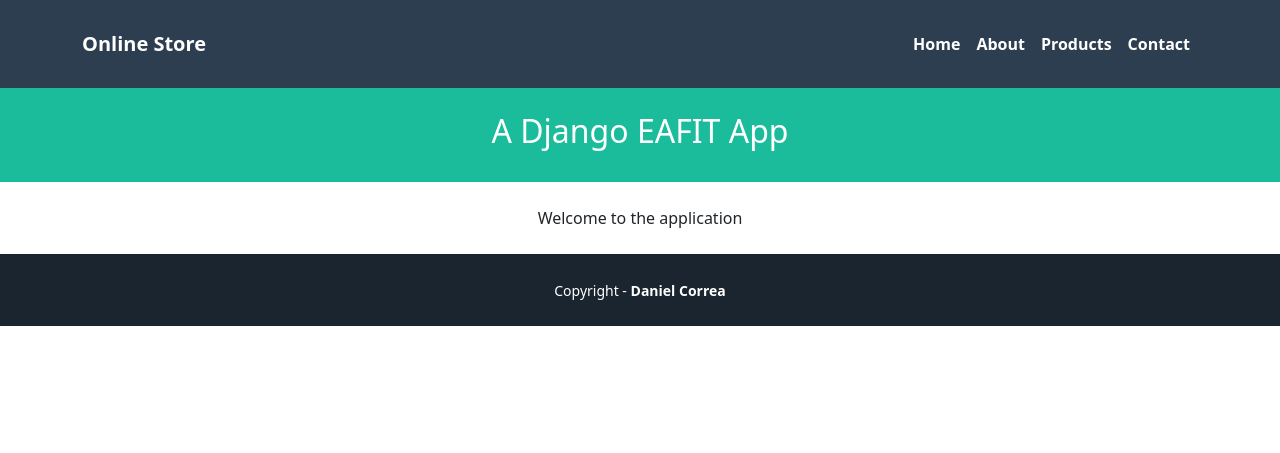
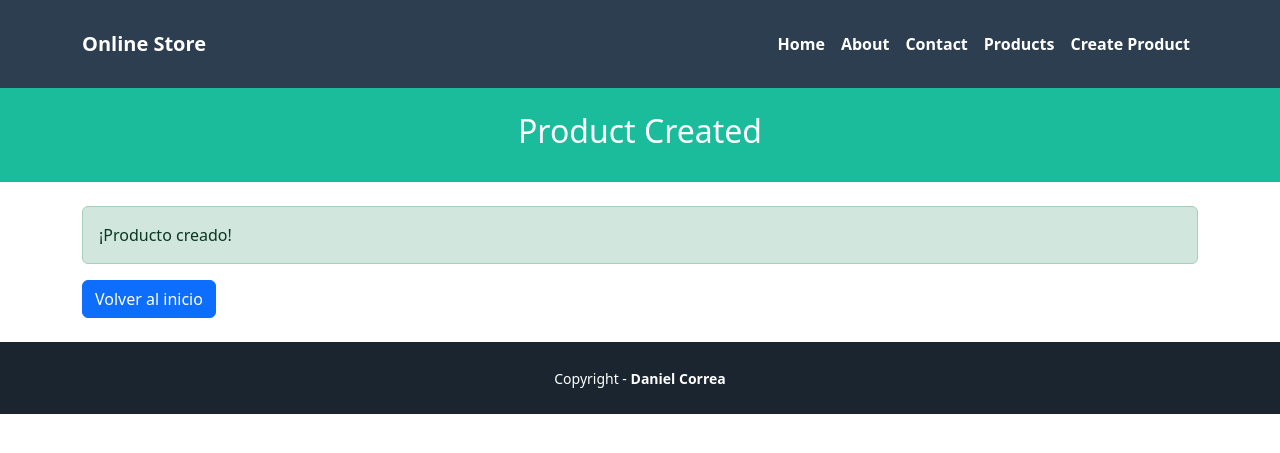
Before and after one commit to mgmedinac/Django-tutorials-Maria-Clara, a Django app: page /products/created/ in a window 1280 px wide. Shown: the top 453 px of the page. Run offline with Django 4.2, Linux system fonts and the light colour scheme.

Commit message:
creacion de vista de mensaje exitoso al crear un nuevo producto

```diff
--- a/pages/templates/pages/base.html
+++ b/pages/templates/pages/base.html
@@ -21,9 +21,9 @@
                 <div class="navbar-nav ms-auto">
                     <a class="nav-link active" href="{% url 'home' %}">Home</a>
                     <a class="nav-link active" href="{% url 'about' %}">About</a>
+                    <a class="nav-link active" href="{% url 'contact' %}">Contact</a>
                     <a class="nav-link active" href="{% url 'products' %}">Products</a>
-                    <a class="nav-link active" href="{% url 'contact' %}">Contact</a>
-
+                    <a class="nav-link active" href="{% url 'product-create' %}"> Create Product</a>
                 </div>
             </div>
         </div>
--- /dev/null
+++ b/pages/templates/products/productCreated.html
@@ -0,0 +1,12 @@
+{% extends 'pages/base.html' %}
+
+{% block title %} Product Created {% endblock %}
+
+{% block header_title %} Product Created {% endblock %}
+
+{% block content %}
+<div class="alert alert-success" role="alert">
+    ¡Producto creado!
+</div>
+<a href="{% url 'home' %}" class="btn btn-primary">Volver al inicio</a>
+{% endblock %}
--- a/pages/urls.py
+++ b/pages/urls.py
@@ -1,4 +1,6 @@
 from django.urls import path
+from django.views.generic import TemplateView
+
 from .views import (
     CartView,
     Contactview,
@@ -20,7 +22,7 @@ urlpatterns = [
     path('products/', ProductIndexView.as_view(), name='products'),
     path('products/<str:id>', ProductShowView.as_view(), name='show'),
     path('products/create/', ProductCreateView.as_view(), name='product-create'),
-    path('products/created/', HomePageView.as_view(), name='product-created'),
+    path('products/created/', TemplateView.as_view(template_name='products/productCreated.html'), name='product-created'),
     path('cart/', CartView.as_view(), name='cart_index'),
     path('cart/add/<str:product_id>', CartView.as_view(), name='cart_add'),
     path('cart/removeAll', CartRemoveAllView.as_view(), name='cart_removeAll'),
--- a/pages/views.py
+++ b/pages/views.py
@@ -55,25 +55,28 @@ class ProductIndexView(View):
 
 class ProductShowView(View):
     template_name = 'products/show.html'
+
     def get(self, request, id):
-        # Check if product id is valid
         try:
+            # Convertir id a entero
             product_id = int(id)
             if product_id < 1:
                 raise ValueError("Product id must be 1 or greater")
+
+            # Intentar obtener el producto, si no existe se lanza Http404
             product = get_object_or_404(Product, pk=product_id)
-        except (ValueError, IndexError):
-            # If the product id is not valid, redirect to the home page
+
+        except (ValueError, Product.DoesNotExist):
+            # Redirigir a la home si el id no es válido o el producto no existe
             return HttpResponseRedirect(reverse('home'))
 
-        viewData = {}
-        product = get_object_or_404(Product, pk=product_id)
-        viewData["title"] = product.name + " - Online Store"
-        viewData["subtitle"] = product.name + " - Product information"
-        viewData["product"] = product
+        viewData = {
+            "title": product.name + " - Online Store",
+            "subtitle": product.name + " - Product information",
+            "product": product
+        }
 
         return render(request, self.template_name, viewData)
-
 
 
 class ProductListView(ListView):
```
Also changed, not shown: pages/templates/products/show.html (+10 -9 lines).
